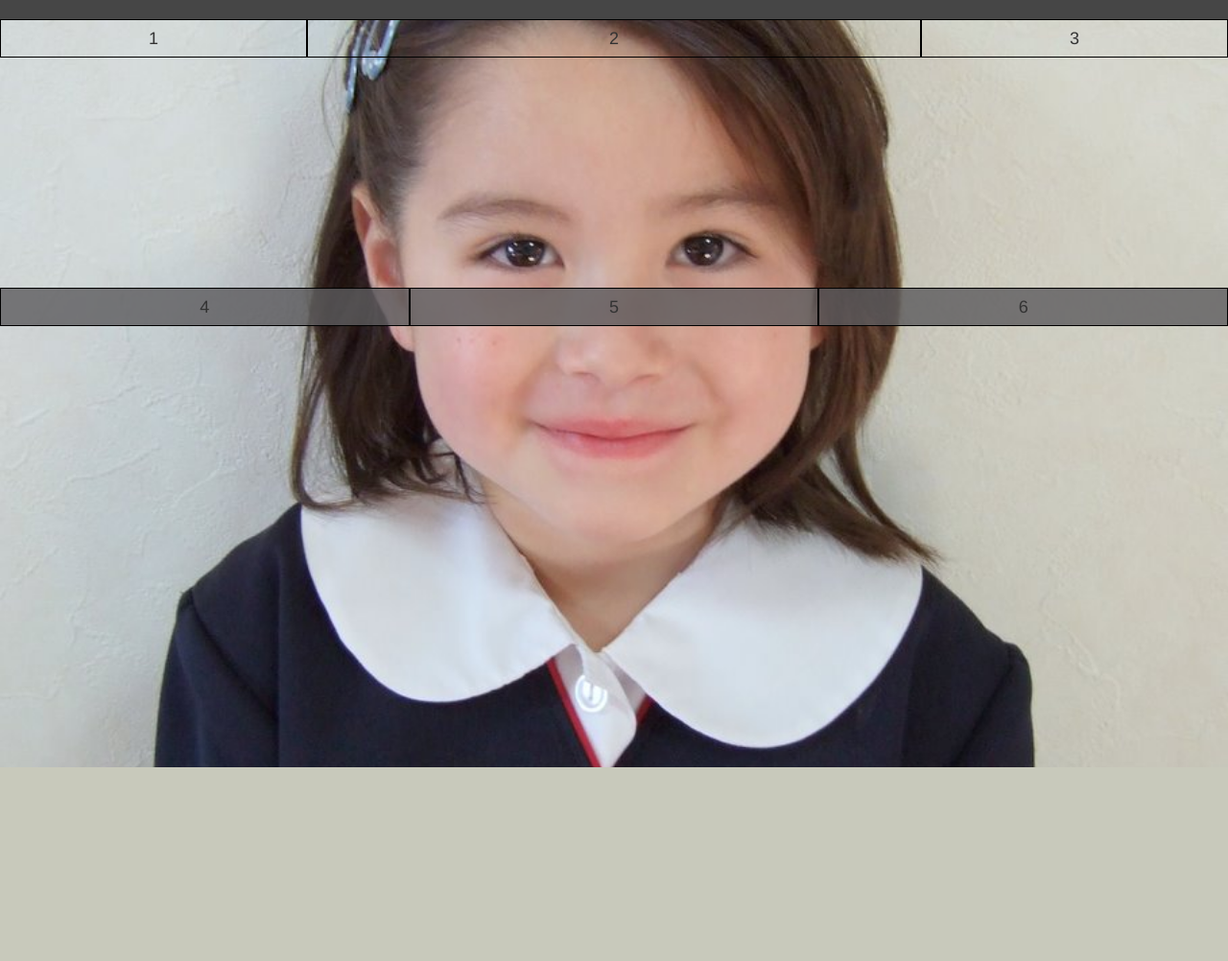
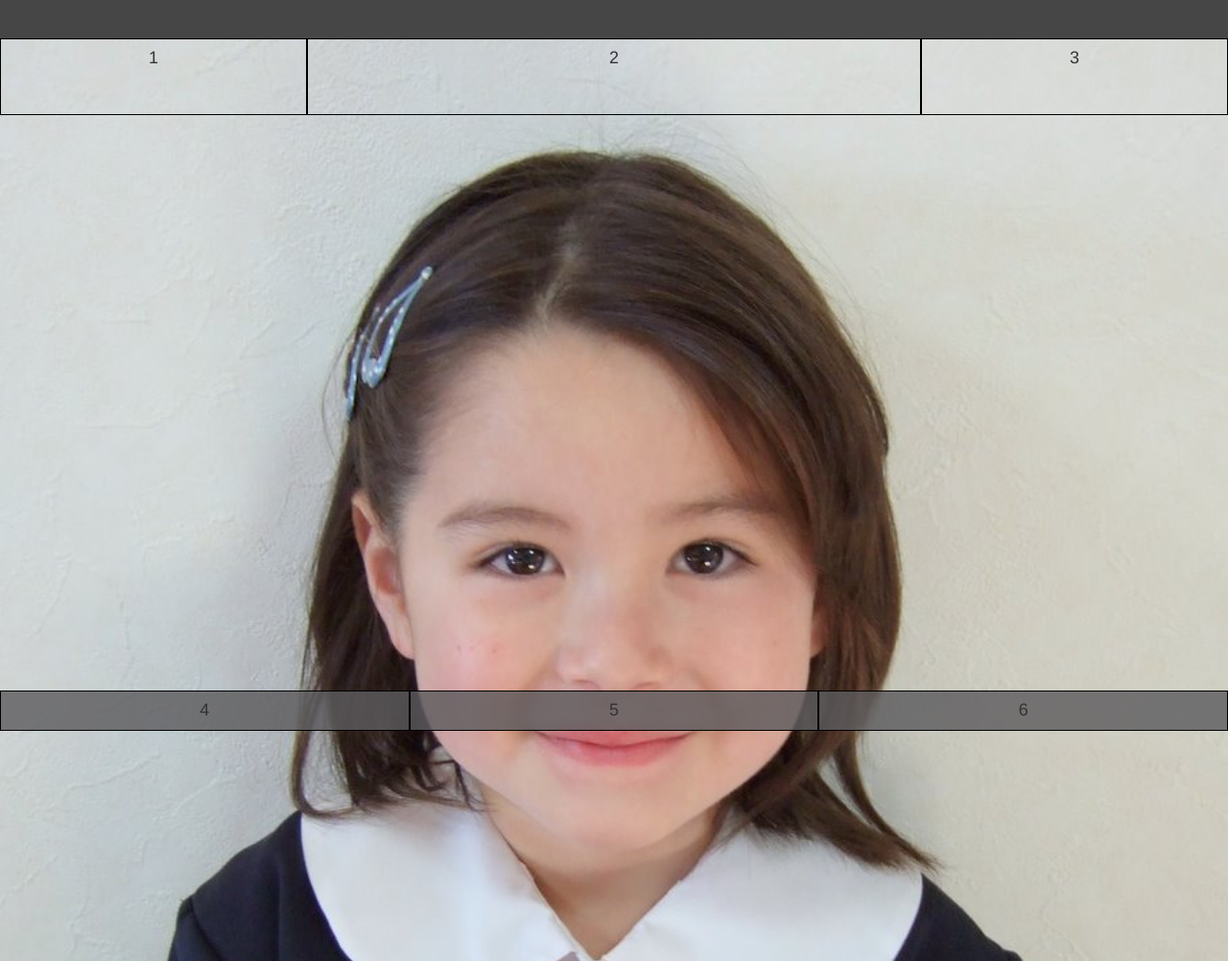
Before and after one commit to MichaelYim/tatatap_parallax, a PHP site: page / in a window 1280 px wide. Shown: the top 1002 px of the page at 96% size. Before the commit the page ends 800 px from the top, so only its background shows below. Run offline with PHP 8.4, Linux system fonts and the light colour scheme; some libraries are stand-ins or nearby versions.

Commit message:
change units to vh to scale with size

```diff
--- a/css/custom.css
+++ b/css/custom.css
@@ -10,12 +10,12 @@ body {
   border-color:black;
   border-style:solid;
   border-width:1px;
-  height:40px;
+  height:10vhpx;
 }
 
 .grey-bar {
   background-color: rgba(70, 70, 70, 1);
-  height:20px;
+  height:5vh;
 }
 
 .top-item {
@@ -23,11 +23,11 @@ body {
   border-color:black;
   border-style:solid;
   border-width:1px;
-  height:40px;
+  height:10vh;
 }
 
 .menu-bottom {
-  padding-top:300px;
+  padding-top:90vh;
   margin-bottom:300px;
 }
 
--- a/home.html
+++ b/home.html
@@ -14,13 +14,13 @@
       <div class="grey-bar">
       </div>
     <!--items 1 to 3-->
-      <div class="top-item col-xs-3 text-center">
+      <div class="top-item col-xs-3 text-center container">
         <h4>1</h4>
       </div>
-      <div class="top-item col-xs-6 text-center">
+      <div class="top-item col-xs-6 text-center container">
         <h4>2</h4>
       </div>
-      <div class="top-item col-xs-3 text-center">
+      <div class="top-item col-xs-3 text-center container">
         <h4>3</h4>
       </div>
     </div>
```
